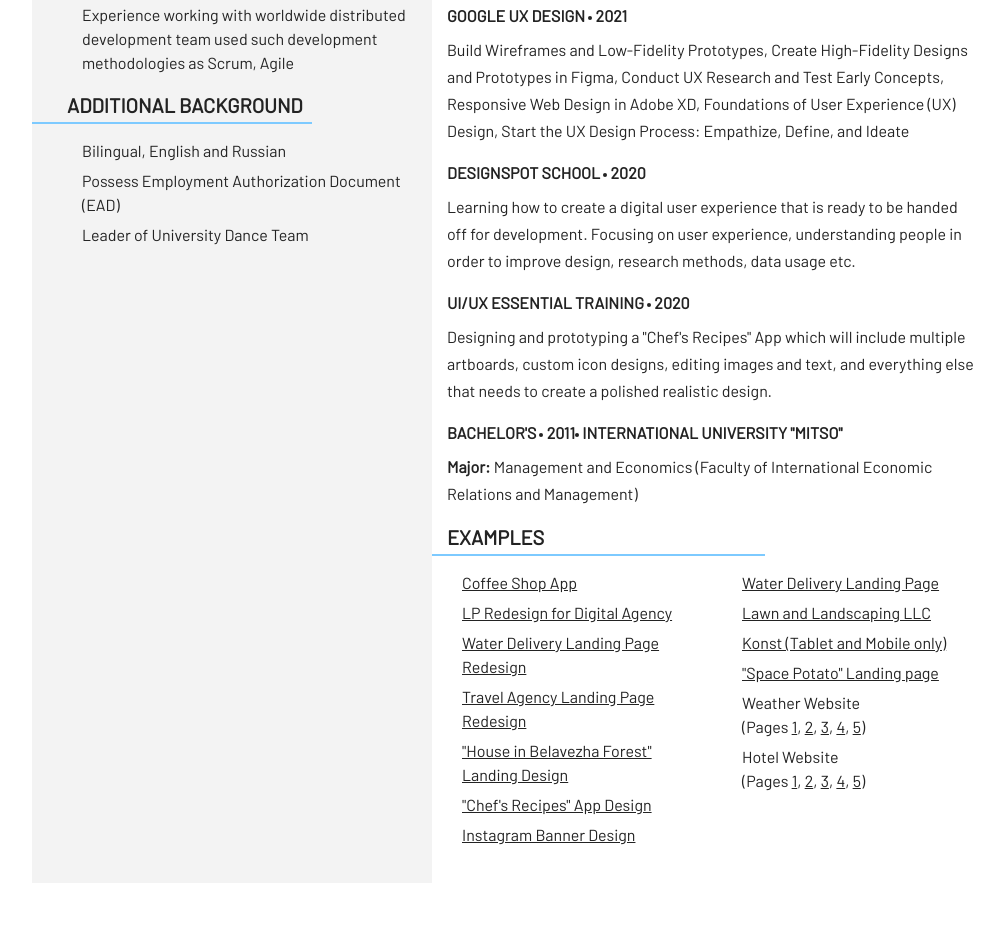
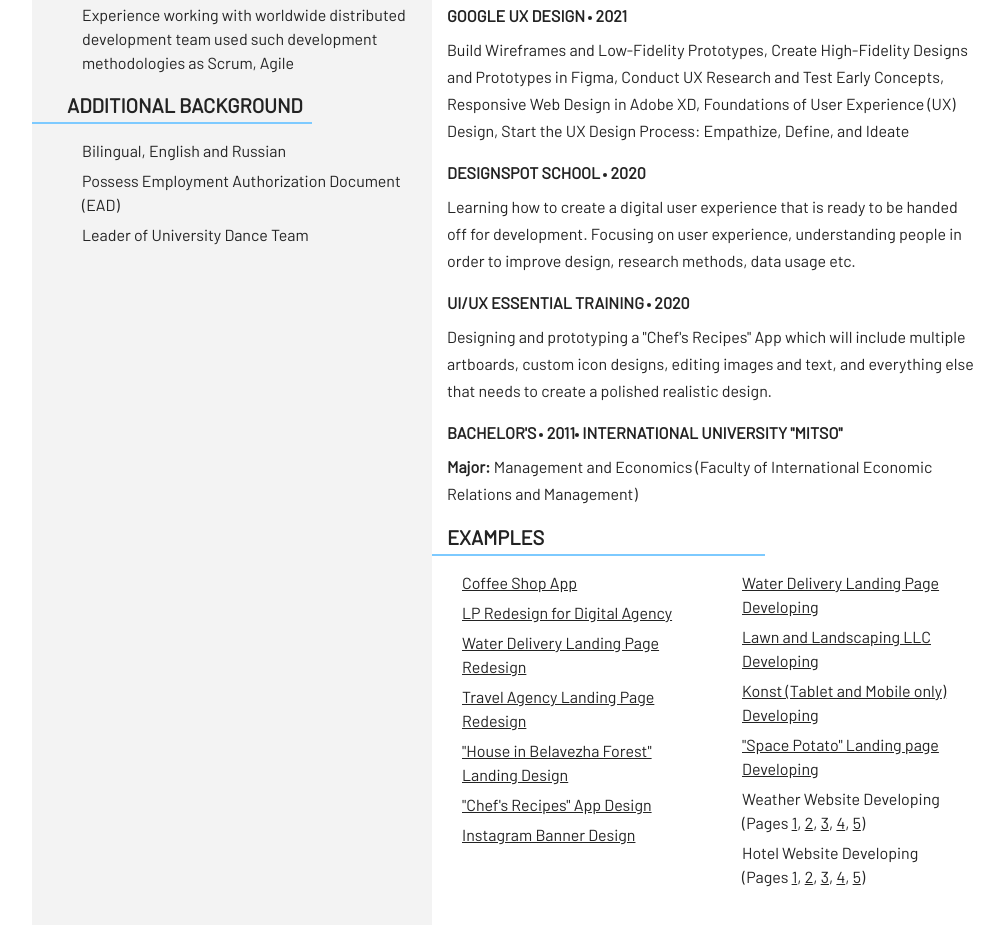
Before and after one commit to kate-pote/resume_project_redesign, a website: page app/index.html in a window 1280 px wide. Shown: the part 875-1800 px from the top of the page, without its empty margins (128-1132 px from the left). Before the commit the page ends 1758 px from the top, so only its background shows below. Drawn offline with nearby package versions, Linux system fonts and the light colour scheme; files that its build step writes are made by us from their sources.

Commit message:
Update index.html

```diff
--- a/app/index.html
+++ b/app/index.html
@@ -143,25 +143,25 @@
             <div class="col-md-6">
               <ul>
                 <li>
-                  <a href="http://xn----7sbbfkcu6c7b.xn--90ais/" target="_blank">Water Delivery Landing Page</a>
+                  <a href="http://xn----7sbbfkcu6c7b.xn--90ais/" target="_blank">Water Delivery Landing Page Developing</a>
                 </li>
                 <li>
-                  <a href="https://bermanlawn.github.io/" target="_blank">Lawn and Landscaping LLC</a>
+                  <a href="https://bermanlawn.github.io/" target="_blank">Lawn and Landscaping LLC Developing</a>
                 </li>
                 <li>
-                  <a href="https://kate-pote.github.io/konstbel" target="_blank">Konst (Tablet and Mobile only)</a>
+                  <a href="https://kate-pote.github.io/konstbel" target="_blank">Konst (Tablet and Mobile only) Developing</a>
                 </li>
                 <li>
-                  <a href="https://kate-pote.github.io/space-potato/" target="_blank">&quot;Space Potato&quot; Landing page</a>
+                  <a href="https://kate-pote.github.io/space-potato/" target="_blank">&quot;Space Potato&quot; Landing page Developing</a>
                 </li>
-                <li>Weather Website<br>
+                <li>Weather Website Developing<br>
                   (Pages <a href="https://kate-pote.github.io/weather/" target="_blank">1</a>,
                   <a href="https://kate-pote.github.io/weather/outlook.html" target="_blank">2</a>,
                   <a href="https://kate-pote.github.io/weather/country-list.html" target="_blank">3</a>,
                   <a href="https://kate-pote.github.io/weather/summary.html" target="_blank">4</a>,
                   <a href="https://kate-pote.github.io/weather/to15.html" target="_blank">5</a>)
                 </li>
-                <li>Hotel Website<br>
+                <li>Hotel Website Developing<br>
                   (Pages <a href="https://kate-pote.github.io/citykey/" target="_blank">1</a>,
                   <a href="https://kate-pote.github.io/citykey/activity.html" target="_blank">2</a>,
                   <a href="https://kate-pote.github.io/citykey/perfect-day.html" target="_blank">3</a>,
```
